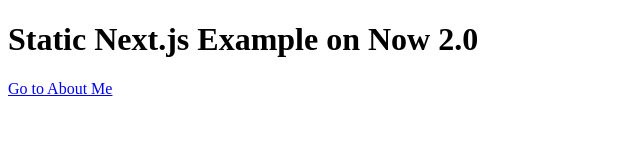
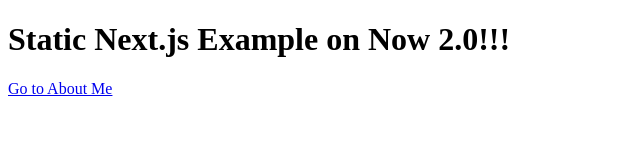
Before and after one commit to jiniso/nextjs-static, a Next.js app: page / in a window 1280 px wide. Shown: the top 160 px of the page, without its empty margins (0-640 px from the left). Built offline with nearby package versions, Linux system fonts and the light colour scheme.

Commit message:
Update header.js

```diff
--- a/components/header.js
+++ b/components/header.js
@@ -1,5 +1,5 @@
 export default () => (
   <header>
-    <h1>Static Next.js Example on Now 2.0</h1>
+    <h1>Static Next.js Example on Now 2.0!!!</h1>
   </header>
 )
```
